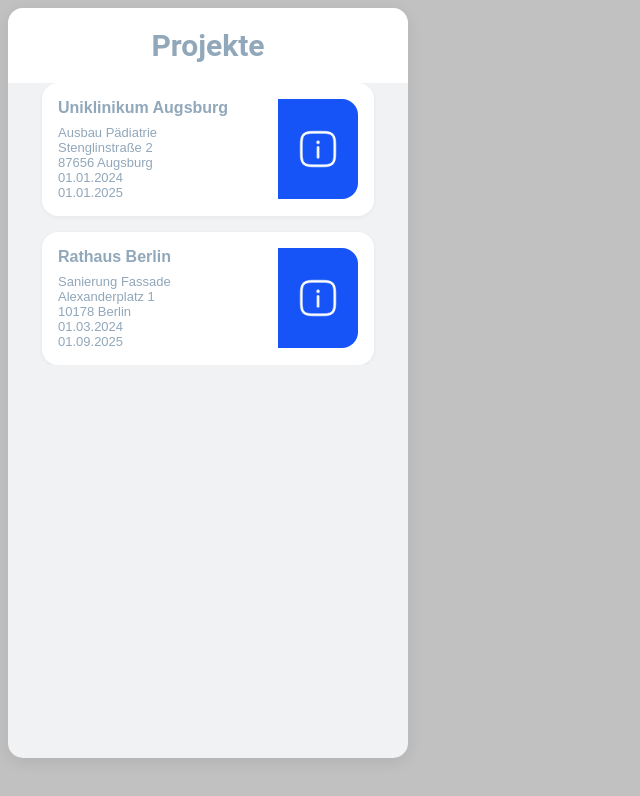
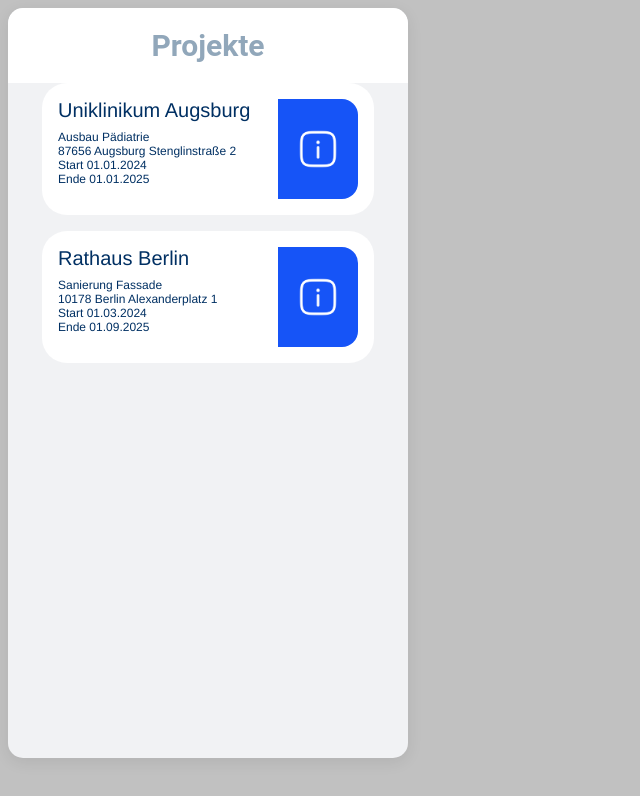
Before and after one commit to edwingutar/smartBauDoc, an Angular app in the folder frontend/: page /showProjects in a window 1280 px wide. Shown: the top 796 px of the page, without its empty margins (0-640 px from the left). Built offline with nearby package versions, Linux system fonts and the light colour scheme; no server answers.

Commit message:
Project Card angepasst (mit richtigem Model verknüpft und Ausgabe geändert)

```diff
--- a/frontend/src/app/components/output-project/output-project.component.css
+++ b/frontend/src/app/components/output-project/output-project.component.css
@@ -3,12 +3,11 @@
   justify-content: space-between;
   align-items: stretch;
   background-color: white;
-  border-radius: 16px;
+  border-radius: 25px;
   padding: 1rem;
   width: 300px;
-  box-shadow: 0 1px 4px rgba(0,0,0,0.05);
-  font-family: Arial, sans-serif;
-  color: #91A7BA;
+  font-family: "Helvetica Neue", sans-serif;
+  color:  #013063;
 }
 
 .project-content {
@@ -17,19 +16,21 @@
 }
 
 .project-title {
+  font-family: "Helvetica Neue", sans-serif;
+  font-weight: 400;
   margin: 0 0 0.5rem;
-  font-weight: 600;
-  font-size: 16px;
-  color: #91A7BA;
+  font-size: 20px;
+  color:  #013063;
 }
 
 .project-detail,
 .project-street,
+.project-anPartner,
 .project-pCode,
 .project-sdate,
 .project-ddate {
   margin: 0;
-  font-size: 13px;
+  font-size: 12px;
 }
 
 
--- a/frontend/src/app/components/output-project/output-project.component.html
+++ b/frontend/src/app/components/output-project/output-project.component.html
@@ -3,10 +3,9 @@
   <div class="project-content">
     <h3 class="project-title">{{ project.title }}</h3>
     <p class="project-detail">{{ project.detail }}</p>
-    <p class="project-street">{{ project.street }}</p>
-    <p class="project-pCode">{{ project.pCode }}</p>
-    <p class="project-sdate">{{ project.sDate }}</p>
-    <p class="project-ddate">{{ project.dDate }}</p>
+    <p class="project-pCode">{{ project.pCode }} {{ project.street }}</p>
+    <p class="project-sdate"> Start {{ project.sDate }}</p>
+    <p class="project-ddate"> Ende {{ project.dDate }}</p>
   </div>
 
   <button class="info-button" (click)="showInfo()">
--- a/frontend/src/app/components/output-project/output-project.component.ts
+++ b/frontend/src/app/components/output-project/output-project.component.ts
@@ -1,5 +1,5 @@
 import { Component, Input } from '@angular/core';
-import { Project } from '../../models/project.model';
+import { Project } from '../../core/models/project.model';
 
 
 @Component({
```
